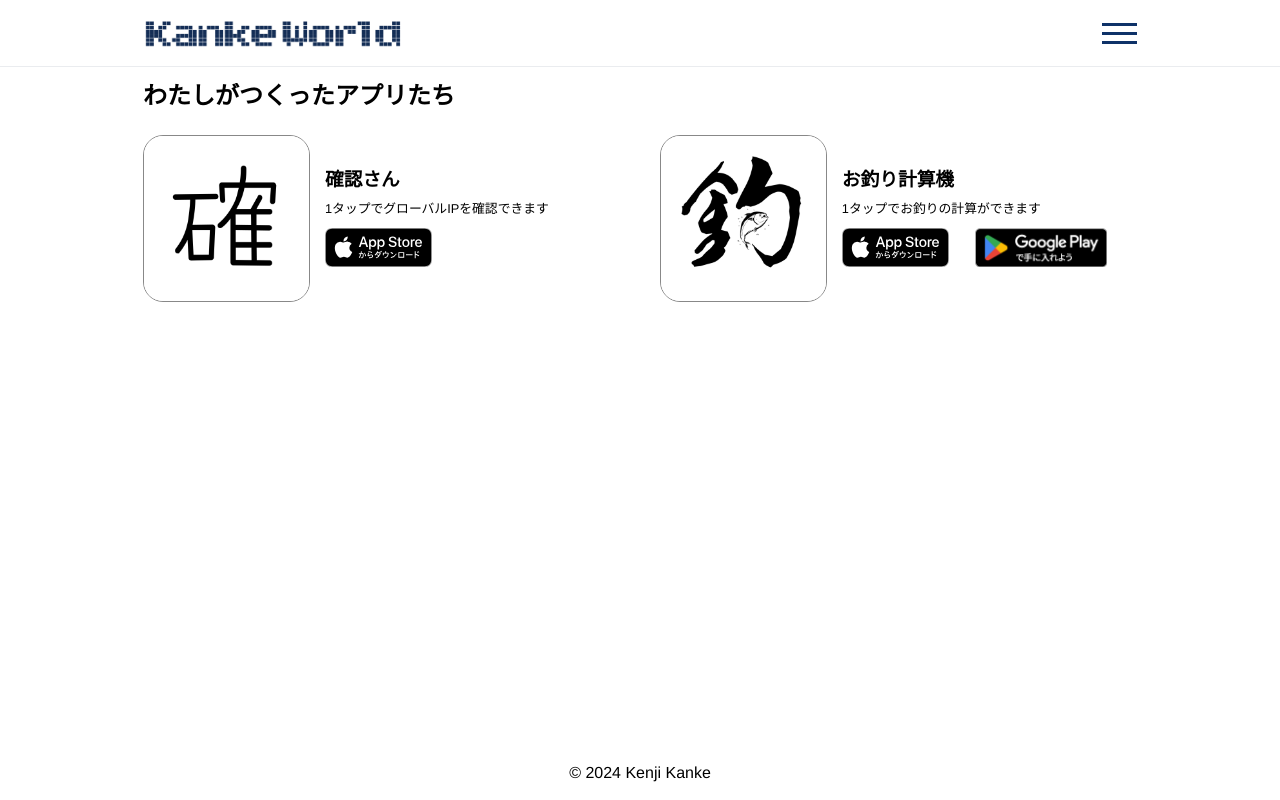
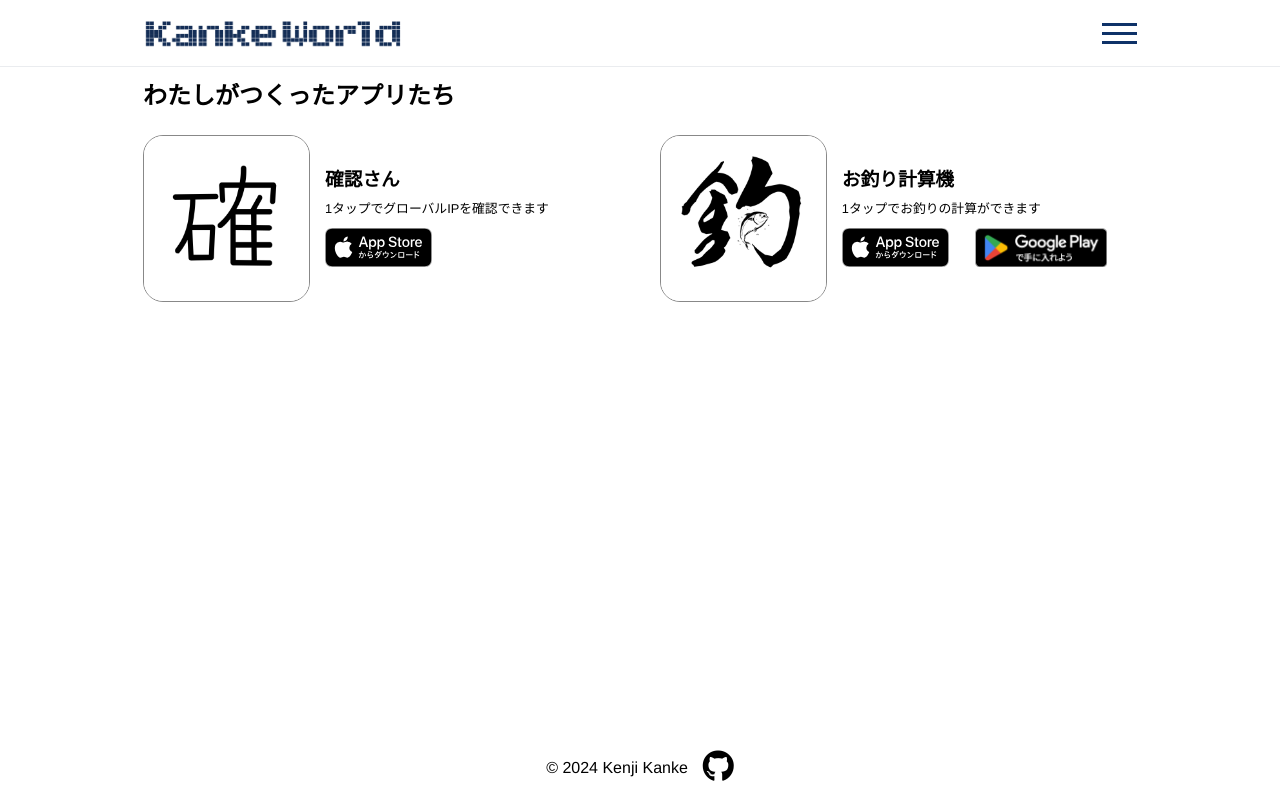
Before and after one commit to showgayaki/showgayaki.github.io, an Astro site: page / in a window 1280 px wide. Built offline with nearby package versions, Linux system fonts and the light colour scheme; Astro itself is replaced by a stand-in of ours.

Commit message:
フッターにSNSリンク追加

```diff
--- a/src/components/Footer.astro
+++ b/src/components/Footer.astro
@@ -1,7 +1,31 @@
 ---
 const today = new Date();
+
+interface Sns {
+    name: string;
+    url: string;
+}
+
+const sns: Sns[] = [
+    { name: 'github', url: 'https://github.com/showgayaki?tab=repositories' },
+    // { name: 'instagram', url: 'instagram://user?username=jan_ken_g' },
+    // { name: 'instagram', url: 'https://www.instagram.com/jan_ken_g/' },
+];
 ---
 
 <footer class="footer">
     <p class="footer__copyright">&copy; {today.getFullYear()} Kenji Kanke</p>
+    <ul class="footer__sns-list sns-list">
+        {
+            sns.map((item) => {
+                return (
+                    <li class="sns-list__item">
+                        <a href={item.url} target="_new" rel="noopener noreferrer">
+                            <i class={`fab fa-${item.name} fa-2x`} />
+                        </a>
+                    </li>
+                );
+            })
+        }
+    </ul>
 </footer>
--- a/src/styles/_footer.scss
+++ b/src/styles/_footer.scss
@@ -1,8 +1,12 @@
 .footer{
+    display: flex;
+    justify-content: center;
+    align-items: center;
     width: 100%;
     padding: 15px;
     background-color: #fff;
     &__copyright{
+        margin-right: 15px;
         text-align: center;
     }
 }
--- /dev/null
+++ b/src/styles/_sns-list.scss
@@ -0,0 +1,9 @@
+.sns-list{
+    display: flex;
+    &__item{
+        margin-right: 20px;
+        &:last-child{
+            margin-right: 0;
+        }
+    }
+}
--- a/src/styles/style.scss
+++ b/src/styles/style.scss
@@ -4,6 +4,7 @@
 @use 'header';
 @use 'navigation';
 @use 'hamburger';
+@use 'sns-list';
 @use 'footer';
 @use 'my-apps';
 @use 'app-list';
```
